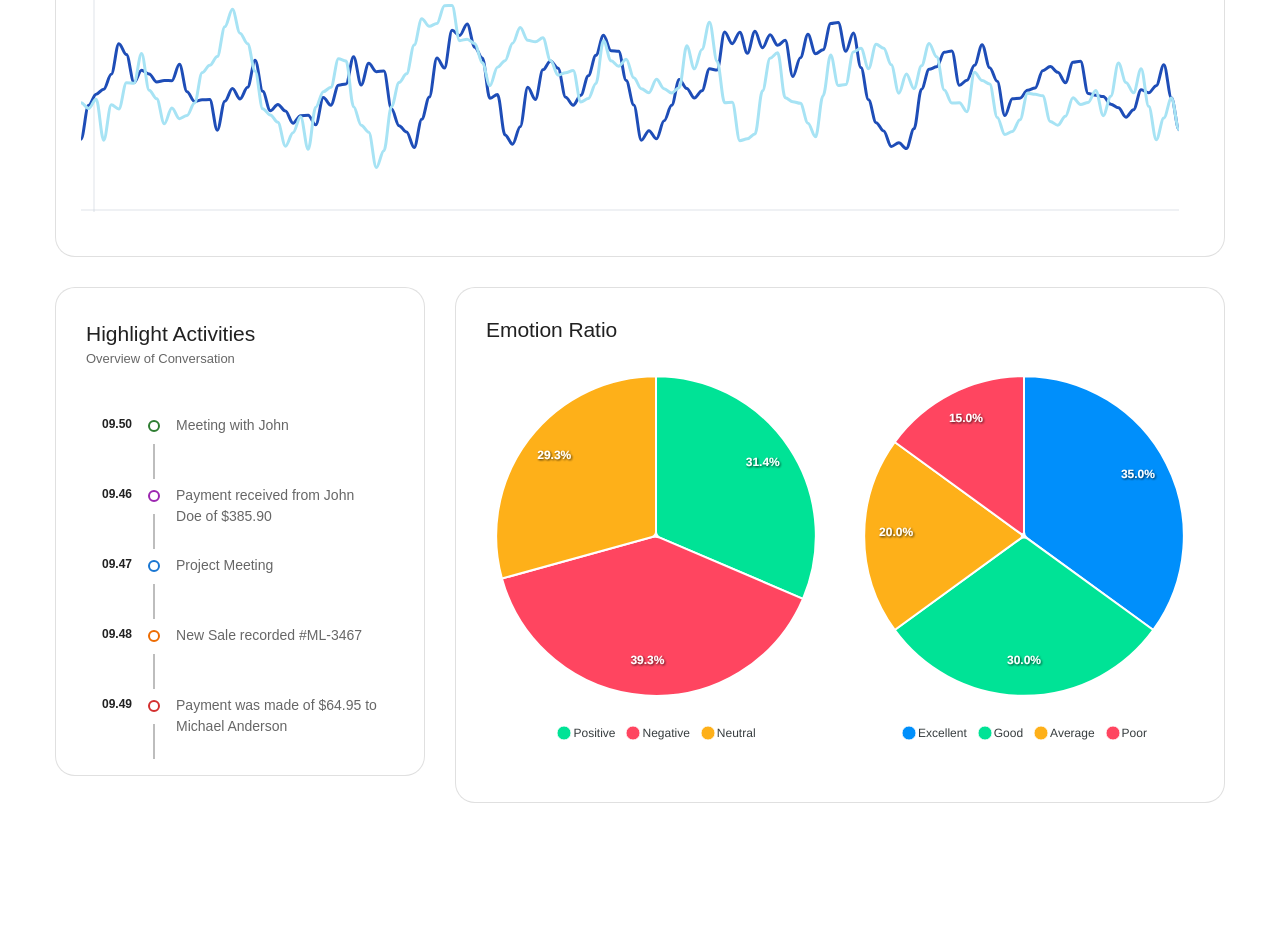
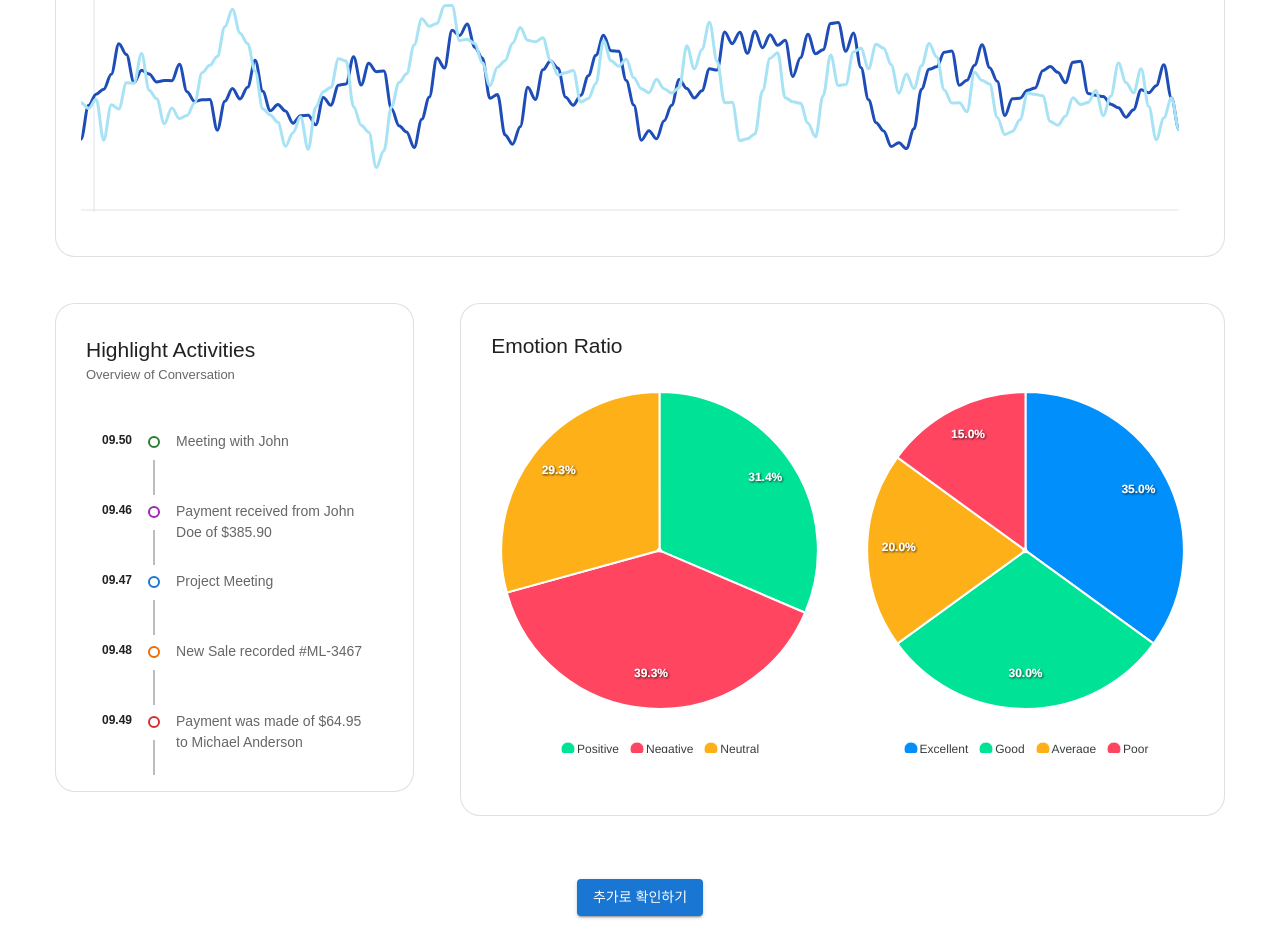
Before and after one commit to Team-A-I/A-I, a React (Create React App) app in the folder react-tutorial/: page /test in a window 1280 px wide. Shown: the part 250-1202 px from the top of the page. Before the commit the page ends 1088 px from the top, so only its background shows below. Built offline with nearby package versions, Linux system fonts and the light colour scheme; what chartjs-plugin-datalabels would draw is missing.

Commit message:
[Feature] 결과페이지 추가버튼 추가

```diff
--- a/react-tutorial/src/pages/Analysis.js
+++ b/react-tutorial/src/pages/Analysis.js
@@ -3,7 +3,7 @@ import axios from 'axios';
 import { Chart, ArcElement } from 'chart.js';
 import '../css/Analysis.css'; // CSS 파일 임포트
 import AnalysisImg from '../images/AnalysisImg.png';
-import lineChart from '../componets/linechart.js'; //라인 차트 생성 함수 임포트
+import lineChart from '../components/linechart.js'; //라인 차트 생성 함수 임포트
 import Grid from '@mui/material/Grid'; // 그리드 컴포넌트 임포트
 
 
--- a/react-tutorial/src/pages/test.js
+++ b/react-tutorial/src/pages/test.js
@@ -1,25 +1,31 @@
-import React from "react";
-import { Grid, Box } from "@mui/material";
-import EmotionOverview from "../componets/EmotionOverview";
-import Highlight from "../componets/Highlight";
-import Ratio from "../componets/Ratio";
+import React, { useState } from "react";
+import { Grid, Box, Button, Collapse } from "@mui/material";
+import EmotionOverview from "../components/EmotionOverview";
+import Highlight from "../components/Highlight";
+import Ratio from "../components/Ratio";
 import { ThemeProvider } from "@mui/material/styles";
 import { baseTheme } from "../css/Dashboard";
 
 const Test = () => {
   const theme = baseTheme;
+  const [showMore, setShowMore] = useState(false);
+
+  const handleToggle = () => {
+    setShowMore(!showMore);
+  };
+
   return (
     <ThemeProvider theme={theme}>
       <Box
         sx={{
-            maxWidth: "1200px",
-            margin: "0 auto",
-            padding: "20px",
-          }}
-        >
-        <Grid container spacing={0}>
+          maxWidth: "1200px",
+          margin: "0 auto",
+          padding: "20px",
+        }}
+      >
+        <Grid container spacing={2}>
           {/* ------------------------- row 1 ------------------------- */}
-          <Grid item xs={12} lg={12}>
+          <Grid item xs={12}>
             <EmotionOverview />
           </Grid>
           {/* ------------------------- row 2 ------------------------- */}
@@ -30,7 +36,20 @@ const Test = () => {
             <Ratio />
           </Grid>
           {/* ------------------------- row 3 ------------------------- */}
-          {/* <BlogCard /> */}
+          <Grid item xs={12} textAlign="center" mt={4}>
+            <Button variant="contained" color="primary" onClick={handleToggle}>
+              {showMore ? "숨기기" : "추가로 확인하기"}
+            </Button>
+          </Grid>
+          <Grid item xs={12}>
+            <Collapse in={showMore}>
+              <Box mt={4}>
+                {/* 여기에 더 많은 정보를 표시할 컴포넌트를 추가합니다 */}
+                <Highlight />
+                <Ratio />
+              </Box>
+            </Collapse>
+          </Grid>
         </Grid>
       </Box>
     </ThemeProvider>
```
Also changed, not shown: react-tutorial/src/components/EmotionOverview.js (renamed from react-tutorial/src/componets/EmotionOverview.js), react-tutorial/src/components/Highlight.js (renamed from react-tutorial/src/componets/Highlight.js), react-tutorial/src/components/Ratio.js (renamed from react-tutorial/src/componets/Ratio.js), react-tutorial/src/components/barchart.js (added), react-tutorial/src/components/linechart.js (renamed from react-tutorial/src/componets/linechart.js), react-tutorial/src/componets/barchart.js (deleted).
